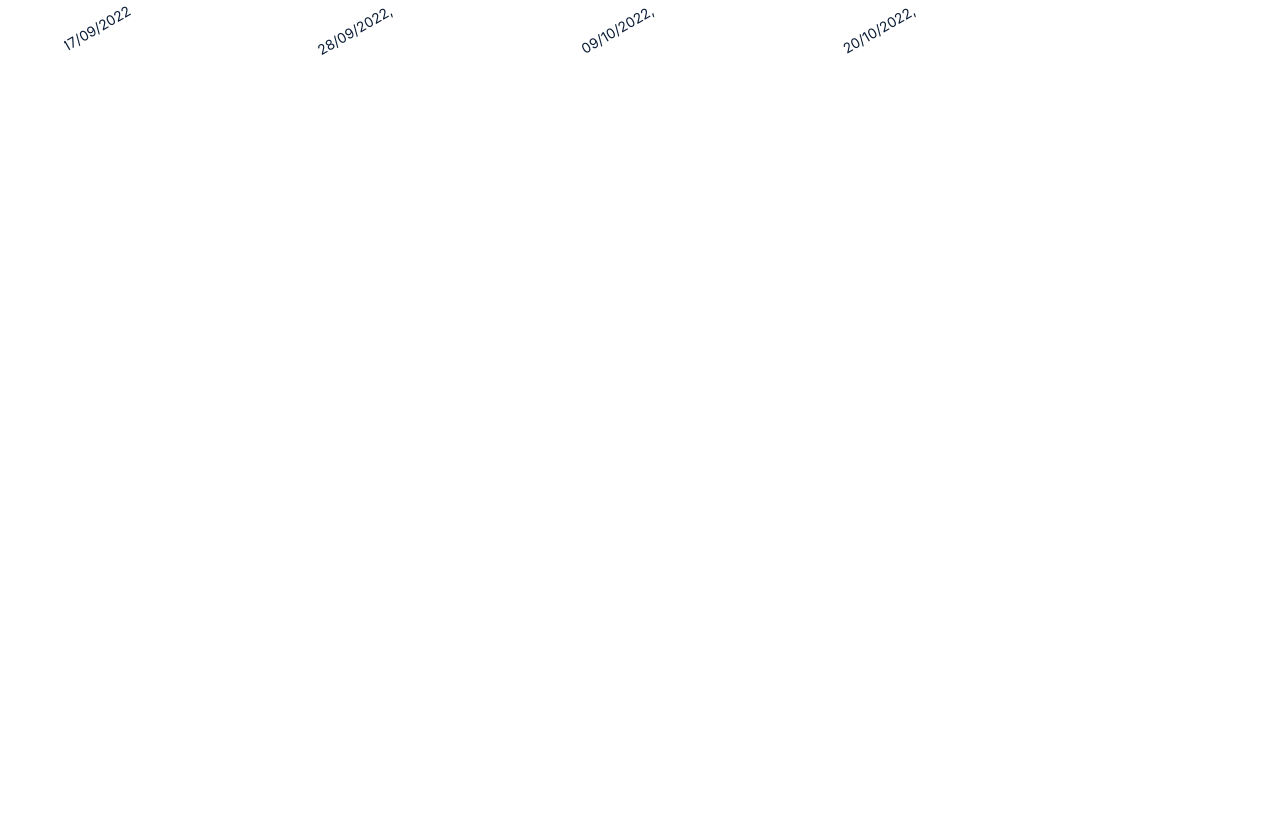
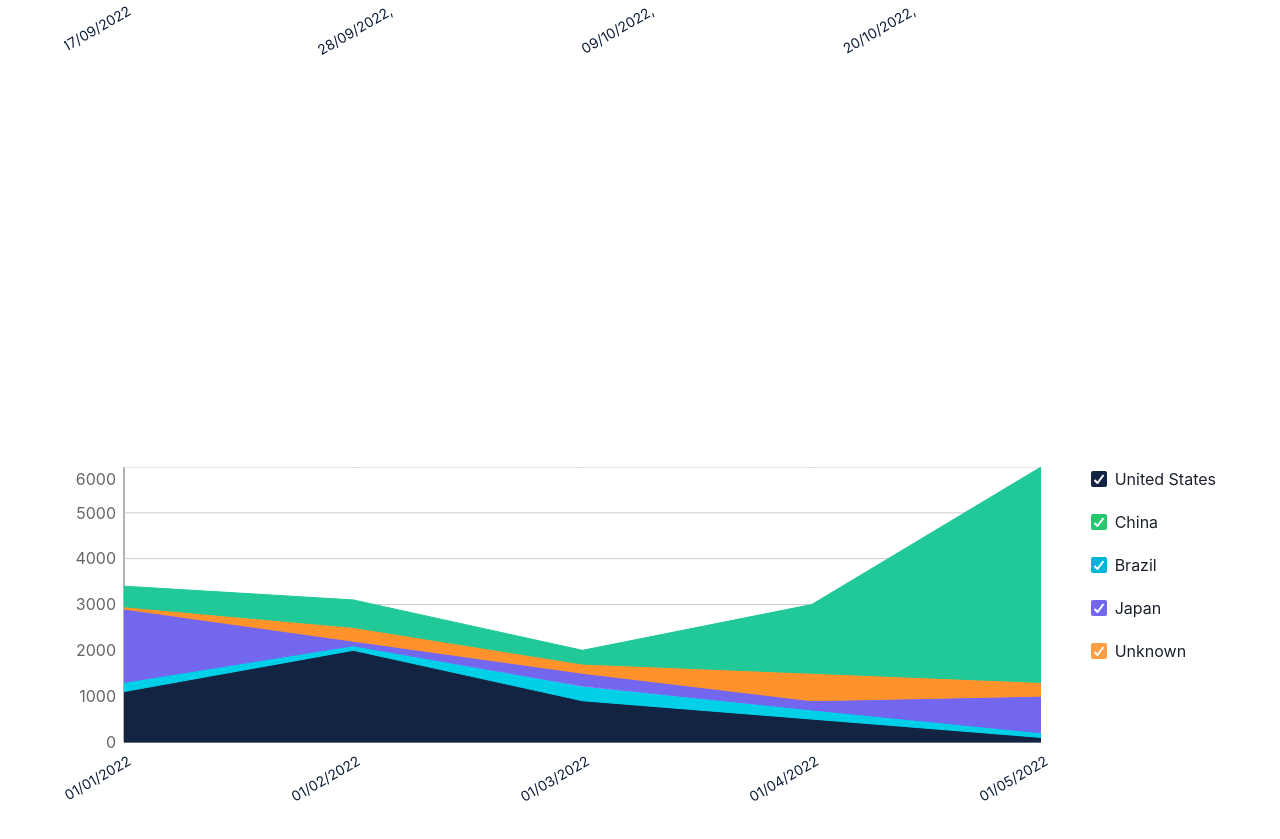
Before and after one commit to Pasha28198/test-chart, a React (Create React App) app: page / in a window 1280 px wide. Shown: the part 633-1472 px from the top of the page. Before the commit the page ends 800 px from the top, so only its background shows below. Built offline with nearby package versions, Linux system fonts and the light colour scheme; the HTML template or start-up script is replaced by a standard one.

Commit message:
Added new chart

```diff
--- a/src/App.js
+++ b/src/App.js
@@ -2,6 +2,7 @@ import './App.css';
 
 import { ChakraProvider } from '@chakra-ui/react';
 import { RechartLineChartExample } from './Charts/RechartsLineChart/RechartLineChartExample';
+import { RechartAreaChartExample } from './Charts/RecahrtsAreaChart/ReachartAreaChartexample';
 
 import { theme } from './theme';
 
@@ -10,6 +11,7 @@ function App() {
     <div className="App">
       <ChakraProvider theme={theme}>
         <RechartLineChartExample />
+        <RechartAreaChartExample />
       </ChakraProvider>
     </div>
   );
--- /dev/null
+++ b/src/Charts/RecahrtsAreaChart/ReachartAreaChartexample.js
@@ -0,0 +1,108 @@
+import { useState } from 'react';
+import { RechartAreaMock } from '../mock';
+import {
+  AreaChart,
+  XAxis,
+  YAxis,
+  CartesianGrid,
+  Tooltip,
+  Area,
+  ResponsiveContainer,
+  Legend,
+} from 'recharts';
+import { Container } from './styles';
+import { CustomizedAxisTick } from '../RechartsLineChart/components/CustomizedAxisTick';
+import { CustomizedLegend } from './components/CustomizedLegend';
+
+export const RechartAreaChartExample = () => {
+  const [hidenLines, setHidenLines] = useState({
+    unitedStates: false,
+    brazil: false,
+    japan: false,
+    unknown: false,
+    china: false,
+  });
+  const togleLine = (lineName) => {
+    console.log(lineName);
+    setHidenLines({ ...hidenLines, [lineName]: !hidenLines[lineName] });
+  };
+  return (
+    <Container>
+      <ResponsiveContainer width="100%" height="100%">
+        <AreaChart
+          data={RechartAreaMock}
+          margin={{
+            bottom: 45,
+          }}
+          baseValue={6000}
+        >
+          <defs>
+            <linearGradient id="colorUv" x1="0" y1="0" x2="0" y2="1">
+              <stop offset="5%" stopColor="#8884d8" stopOpacity={0.8} />
+              <stop offset="95%" stopColor="#8884d8" stopOpacity={0} />
+            </linearGradient>
+            <linearGradient id="colorPv" x1="0" y1="0" x2="0" y2="1">
+              <stop offset="5%" stopColor="#82ca9d" stopOpacity={0.8} />
+              <stop offset="95%" stopColor="#82ca9d" stopOpacity={0} />
+            </linearGradient>
+          </defs>
+          <Legend
+            content={<CustomizedLegend togleLine={togleLine} />}
+            margin={{ bottom: 1000 }}
+            verticalAlign="top"
+            align="right"
+            layout="vertical"
+          />
+          <XAxis tickLine={false} tick={<CustomizedAxisTick />} dataKey="day" />
+          <YAxis tickLine={false} tickCount={7} />
+          <CartesianGrid height={1} />
+          <Area
+            hide={hidenLines.unitedStates}
+            activeDot={false}
+            dot={false}
+            fillOpacity={1}
+            dataKey="unitedStates"
+            stroke="#122441"
+            fill="#122441"
+          />
+          <Area
+            hide={hidenLines.brazil}
+            activeDot={false}
+            dot={false}
+            fillOpacity={1}
+            dataKey="brazil"
+            stroke="#00CFE8"
+            fill="#00CFE8"
+          />
+          <Area
+            activeDot={false}
+            hide={hidenLines.japan}
+            dot={false}
+            fillOpacity={1}
+            dataKey="japan"
+            stroke="#7367F0"
+            fill="#7367F0"
+          />
+          <Area
+            activeDot={false}
+            hide={hidenLines.unknown}
+            dot={false}
+            fillOpacity={1}
+            dataKey="unknown"
+            stroke="#FF922A"
+            fill="#FF922A"
+          />
+          <Area
+            activeDot={false}
+            hide={hidenLines.china}
+            dot={false}
+            fillOpacity={1}
+            dataKey="china"
+            stroke="#20C997"
+            fill="#20C997"
+          />
+        </AreaChart>
+      </ResponsiveContainer>
+    </Container>
+  );
+};
--- /dev/null
+++ b/src/Charts/RecahrtsAreaChart/components/CustomizedLegend.js
@@ -0,0 +1,23 @@
+import { Checkbox, Stack } from '@chakra-ui/react';
+
+export const CustomizedLegend = ({ togleLine }) => {
+  return (
+    <Stack ml={'50px'} spacing={'19px'} direction="column">
+      <Checkbox onChange={() => togleLine('unitedStates')} colorScheme="blackAlpha" defaultChecked>
+        United States
+      </Checkbox>
+      <Checkbox onChange={() => togleLine('china')} colorScheme="green" defaultChecked>
+        China
+      </Checkbox>
+      <Checkbox onChange={() => togleLine('brazil')} colorScheme="cyan" defaultChecked>
+        Brazil
+      </Checkbox>
+      <Checkbox onChange={() => togleLine('japan')} colorScheme="Purple" defaultChecked>
+        Japan
+      </Checkbox>
+      <Checkbox onChange={() => togleLine('unknown')} colorScheme="Orange" defaultChecked>
+        Unknown
+      </Checkbox>
+    </Stack>
+  );
+};
--- /dev/null
+++ b/src/Charts/RecahrtsAreaChart/styles.js
@@ -0,0 +1,10 @@
+import styled from 'styled-components';
+
+export const Container = styled.div`
+  width: 90%;
+  height: 750px;
+  padding-top: 350px;
+  overflow-x: scroll;
+  margin: auto;
+  padding-bottom: 50px;
+`;
--- a/src/Charts/RechartsLineChart/RechartLineChartExample.js
+++ b/src/Charts/RechartsLineChart/RechartLineChartExample.js
@@ -10,7 +10,7 @@ import {
   ResponsiveContainer,
 } from 'recharts';
 import { Container } from './styles';
-import { RechartMock } from '../mock';
+import { RechartLineMock } from '../mock';
 
 import { CustomizedAxisTick } from './components/CustomizedAxisTick';
 import { CustomizedLegend } from './components/CustomizedLegend';
@@ -32,7 +32,7 @@ export const RechartLineChartExample = () => {
     <Container>
       <ResponsiveContainer width="100%" height="100%">
         <LineChart
-          data={RechartMock}
+          data={RechartLineMock}
           margin={{
             bottom: 45,
           }}
--- a/src/Charts/mock.js
+++ b/src/Charts/mock.js
@@ -272,7 +272,7 @@ export const mockData = [
   },
 ];
 
-export const RechartMock = [
+export const RechartLineMock = [
   {
     name: '17/09/2022',
     Other: 250,
@@ -595,6 +595,49 @@ export const RechartMock = [
   },
 ];
 
+export const RechartAreaMock = [
+  {
+    day: '01/01/2022',
+    unitedStates: [0, 1100],
+    brazil: [1100, 1300],
+    japan: [1300, 2900],
+    unknown: [2900, 2950],
+    china: [2950, 3400],
+  },
+  {
+    day: '01/02/2022',
+    unitedStates: [0, 2000],
+    brazil: [2000, 2100],
+    japan: [2100, 2200],
+    unknown: [2200, 2500],
+    china: [2500, 3100],
+  },
+  {
+    day: '01/03/2022',
+    unitedStates: [0, 900],
+    brazil: [900, 1200],
+    japan: [1220, 1500],
+    unknown: [1500, 1700],
+    china: [1700, 2000],
+  },
+  {
+    day: '01/04/2022',
+    unitedStates: [0, 500],
+    brazil: [500, 700],
+    japan: [700, 900],
+    unknown: [900, 1500],
+    china: [1500, 3000],
+  },
+  {
+    day: '01/05/2022',
+    unitedStates: [0, 100],
+    brazil: [100, 200],
+    japan: [200, 1000],
+    unknown: [1000, 1300],
+    china: [1300, 6000],
+  },
+];
+
 // let TestMock = [];
 // const day = 86400000;
 // const today = Date.parse(new Date());
--- a/src/theme.js
+++ b/src/theme.js
@@ -20,5 +20,8 @@ export const theme = extendTheme({
     gray: {
       100: '#253754',
     },
+    blackAlpha: {
+      500: '#122441',
+    },
   },
 });
```
